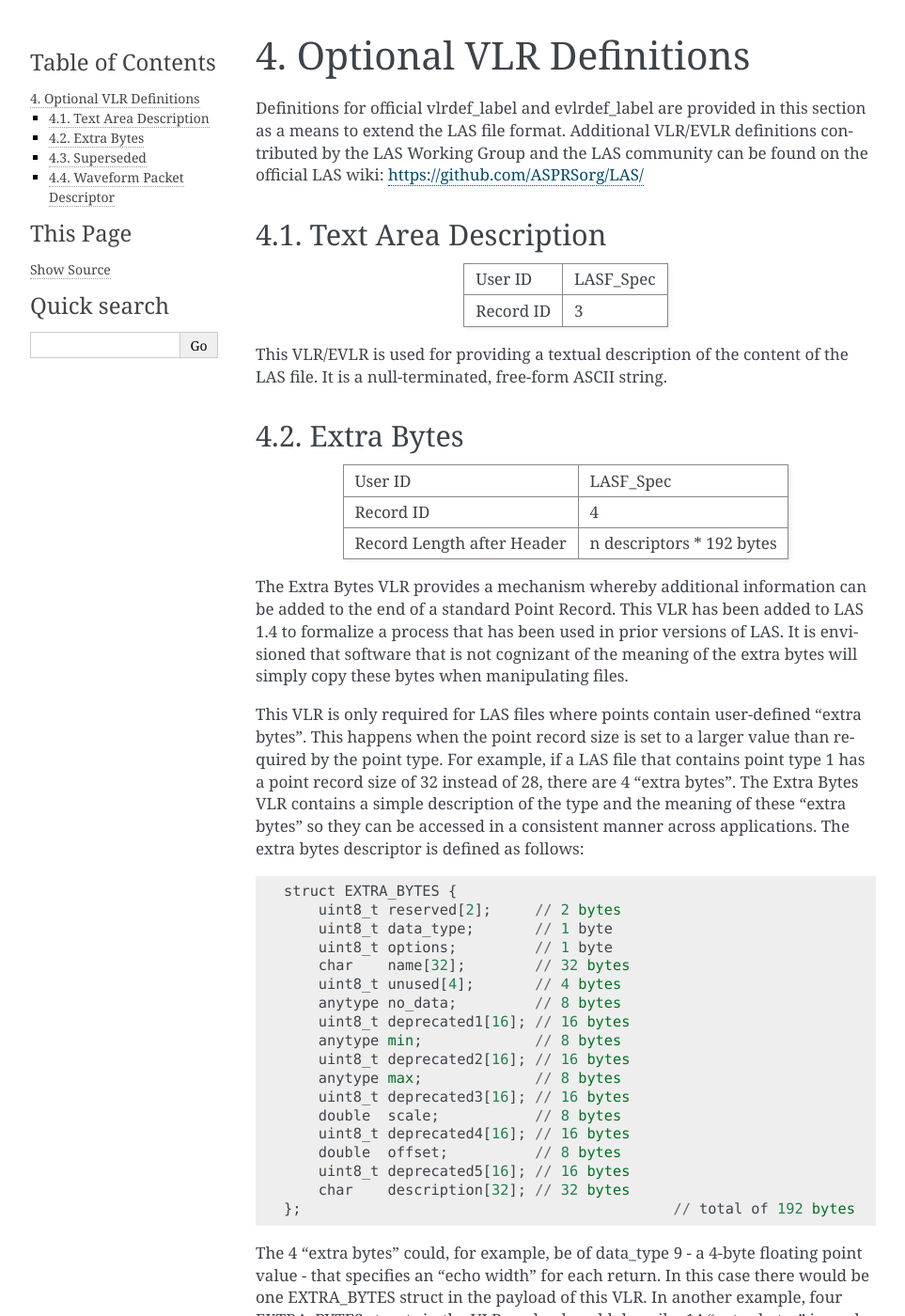
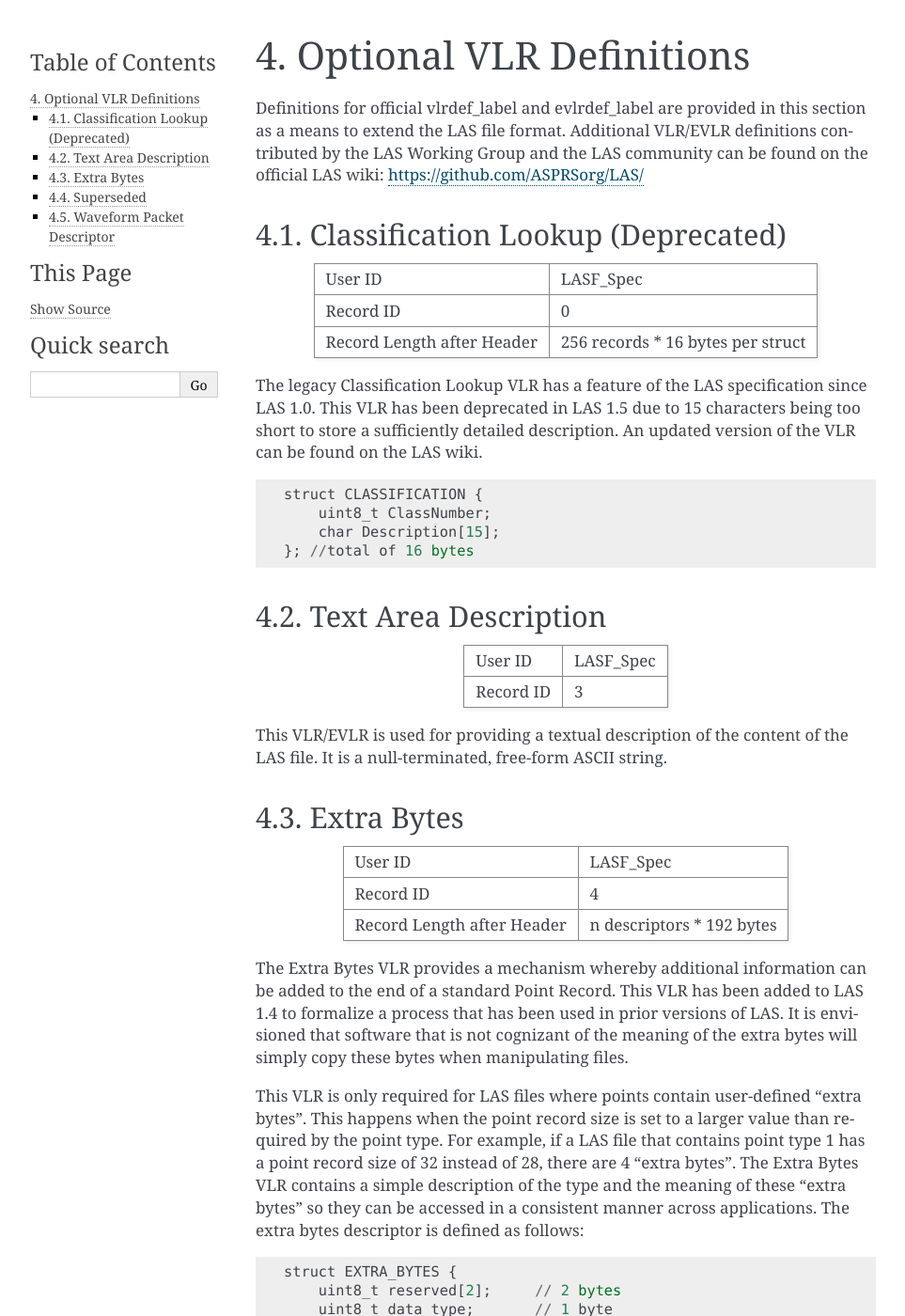
Before and after one commit to ASPRSorg/LAS, a Sphinx documentation site: the page built from source/04_optional_vlrs.txt, in a window 1280 px wide and 1400 px high. Shown: the whole window at 94% size, without its empty margins (148-1111 px from the left). Built offline with Sphinx 7.4.7, drawn with Linux system fonts in a browser that asks for light colours; the version number could not be read and is left out.

Commit message:
Restore Classification Lookup VLR, but deprecated

```diff
--- a/source/04_optional_vlrs.txt
+++ b/source/04_optional_vlrs.txt
@@ -11,6 +11,29 @@ Definitions for official :ref:`vlrdef_label` and :ref:`evlrdef_label`
 are provided in this section as a means to extend the LAS file format.
 Additional VLR/EVLR definitions contributed by the LAS Working Group and the
 LAS community can be found on the official LAS wiki: https://github.com/ASPRSorg/LAS/
+
+Classification Lookup (Deprecated)
+................................................................................
+
++----------------------------+-----------------------------------+
+| User ID                    | LASF_Spec                         |
++----------------------------+-----------------------------------+
+| Record ID                  | 0                                 |
++----------------------------+-----------------------------------+
+| Record Length after Header | 256 records * 16 bytes per struct |
++----------------------------+-----------------------------------+
+
+The legacy Classification Lookup VLR has a feature of the LAS specification
+since LAS 1.0. This VLR has been deprecated in LAS 1.5 due to 15 characters
+being too short to store a sufficiently detailed description. An updated
+version of the VLR can be found on the LAS wiki.
+
+::
+
+    struct CLASSIFICATION {
+        uint8_t ClassNumber;
+        char Description[15];
+    }; //total of 16 bytes
 
 Text Area Description
 ................................................................................
```
